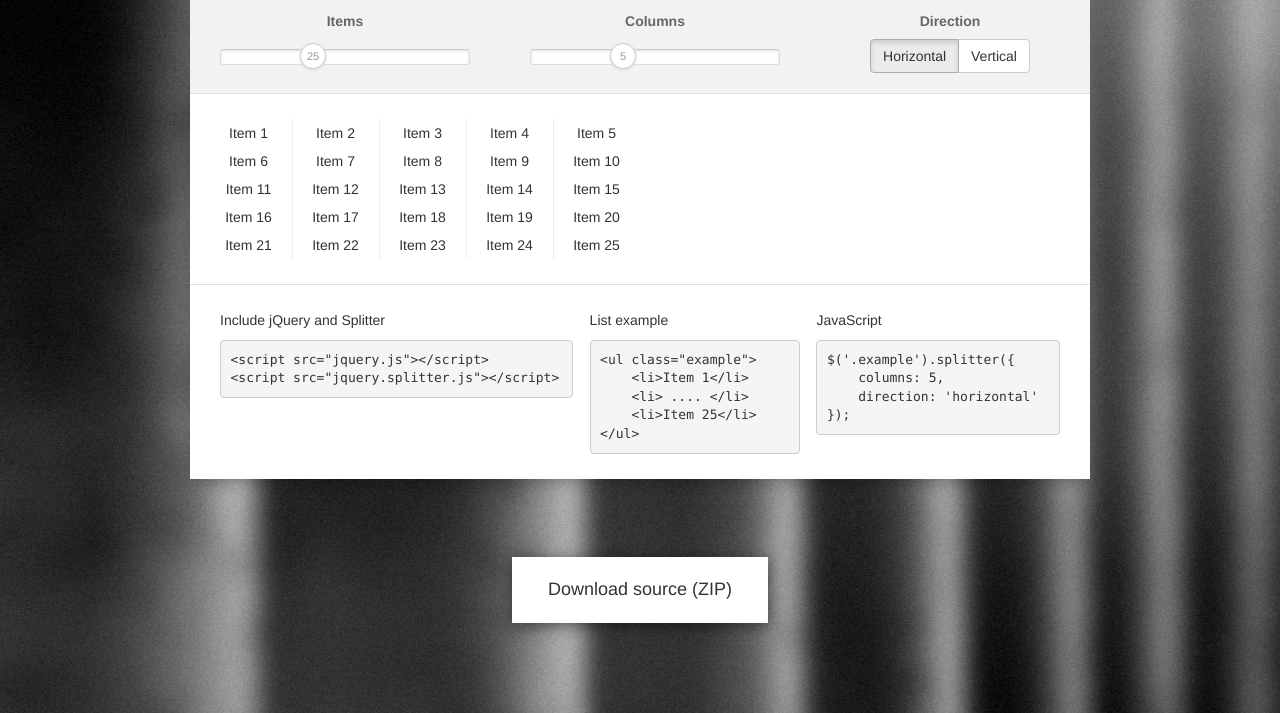
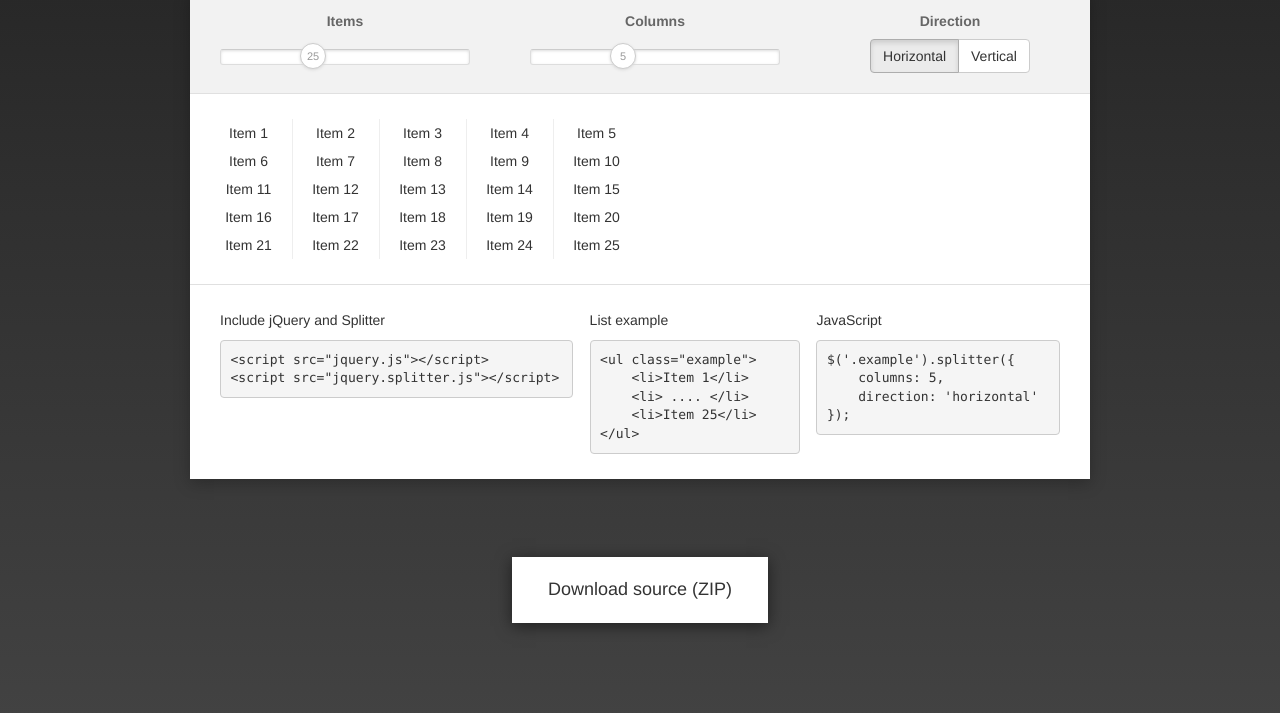
Before and after one commit to omgovich/jquery-splitter, a plain HTML site: page index.html in a window 1280 px wide. Shown: the part 170-883 px from the top of the page. Drawn offline with Linux system fonts and the light colour scheme.

Commit message:
Remove bg and change animations

```diff
--- a/css/style.css
+++ b/css/style.css
@@ -9,9 +9,13 @@ html, body {
 	overflow: hidden;
 	min-width: 1000px;
 	min-height: 100%;
-	background: #222 url(../images/bg.jpg) no-repeat 50% 50%;
-	-webkit-background-size: cover;
-	background-size: cover;
+	background: #222222;
+	background: -moz-linear-gradient(top,  #222222 0%, #444444 100%);
+	background: -webkit-gradient(linear, left top, left bottom, color-stop(0%,#222222), color-stop(100%,#444444));
+	background: -webkit-linear-gradient(top,  #222222 0%,#444444 100%);
+	background: -o-linear-gradient(top,  #222222 0%,#444444 100%);
+	background: -ms-linear-gradient(top,  #222222 0%,#444444 100%);
+	background: linear-gradient(to bottom,  #222222 0%,#444444 100%);
 }
 
 
@@ -211,6 +215,7 @@ h1 {
 
 /* --- Download --- */
 .download {
+	position: relative;
 	text-align: center;
 }
 .download .btn-default {
--- a/js/demo.js
+++ b/js/demo.js
@@ -75,17 +75,17 @@ $(function(){
 	// wow-wow
 	$navbar.find('> *').css({ opacity:0 });
 	$title.delay(duration*1).fadeTo(duration*2, 1);
-	$demo.delay(duration*0.5).fadeTo(duration*2, 1);
+	$demo.delay(duration*0.5).fadeTo(duration*2, 1).css({ top:35 }).animate({ top:0 }, { duration:duration*2, queue:false });
 	$form.delay(duration*1.5).fadeTo(duration, 1);
 	$body.delay(duration*2.0).fadeTo(duration, 1);
 	$foot.delay(duration*2.5).fadeTo(duration, 1);
 	$download.delay(duration*3).fadeTo(duration, 1);
-	$navbar.css({top:-70}).delay(duration*3).animate({opacity:1, top:0}, duration*1.5, function(){
+	$navbar.css({ top:-70 }).delay(duration*3).animate({ opacity:1, top:0 }, duration*1.5, function(){
 		$navbar.find('> *').each(function(index){
 			$(this).delay(duration*index).fadeTo(duration, 1);
 		});
 	});
-	$footer.css({bottom:-70}).delay(duration*3).animate({opacity:1, bottom:0}, duration*1.5);
+	$footer.css({ bottom:-70} ).delay(duration*3.5).animate({ opacity:1, bottom:0 }, duration*1.5);
 
 
 });
```
Also changed, not shown: images/bg.jpg (deleted).
